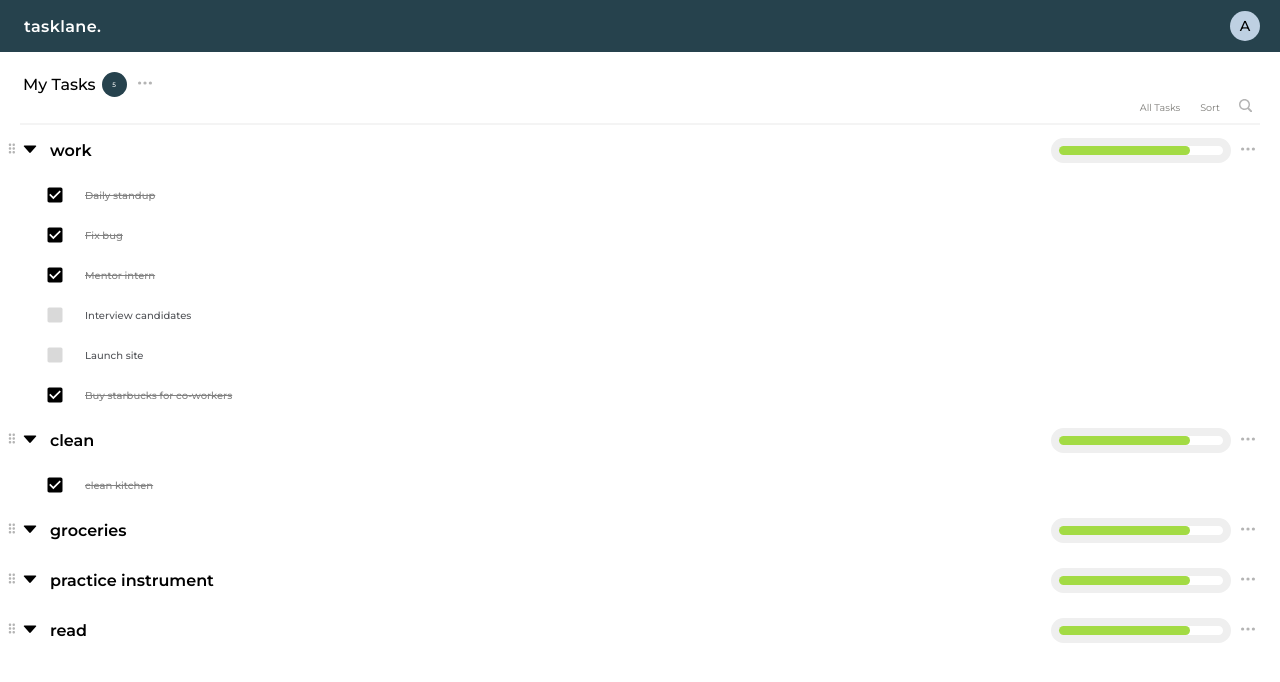
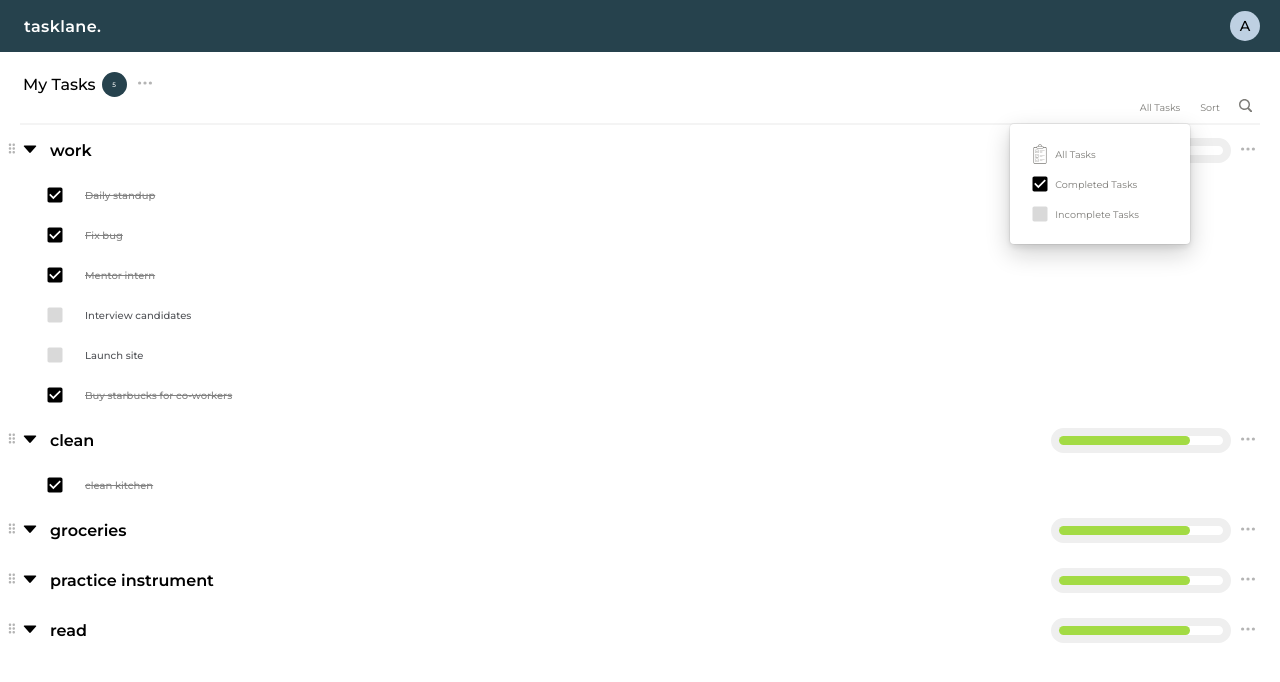
Before and after one commit to adam-ridhwan/CS602-project, a React (Create React App) app: page / in a window 1280 px wide. Both pictures are taken after a click on the button "All Tasks". Shown: the top 682 px of the page. Built offline with nearby package versions, Linux system fonts and the light colour scheme.

Commit message:
added all task buttons

```diff
--- a/src/Components/Home/Adjustments/AllTasksButton/AllTasksButton.jsx
+++ b/src/Components/Home/Adjustments/AllTasksButton/AllTasksButton.jsx
@@ -1,15 +1,115 @@
+import { useEffect, useRef, useState } from 'react';
 import './AllTasksButton.styles.css';
 
 const AllTasksButton = () => {
+  const [isTasksDrpdwnOpen, setIsTasksDrpdwnOpen] = useState(false);
+  const allTasksBtnRef = useRef();
+
+  // check to see if mouse is clicked outside of All Tasks button
+  useEffect(() => {
+    const allTasksBtnHandler = event => {
+      if (!allTasksBtnRef.current.contains(event.target)) {
+        setIsTasksDrpdwnOpen(false);
+      }
+    };
+    document.addEventListener('mousedown', allTasksBtnHandler);
+    return () => {
+      document.removeEventListener('mousedown', allTasksBtnHandler);
+    };
+  });
+
+  // open or close dropdown
+  useEffect(() => {
+    const allTaskDrpdwn = allTasksBtnRef.current;
+
+    isTasksDrpdwnOpen
+      ? allTaskDrpdwn.classList.add('active')
+      : allTaskDrpdwn.classList.remove('active');
+  }, [isTasksDrpdwnOpen]);
+
+  // ■■■■■■■■■■■■■■■■■■■■■■■■■■■■■■■■■■■■■■■■■■■■■■■■■■■■■■■■■■■■■■■■■■■■■■■■■■■
+
   return (
     <>
-      <div className='allTasks-container'>
-        <button className='allTasks-button'>
+      <div ref={allTasksBtnRef} className='allTasks-container'>
+        <button
+          className='allTasks-button'
+          onClick={() =>
+            setIsTasksDrpdwnOpen(isTasksDrpdwnOpen => !isTasksDrpdwnOpen)
+          }
+        >
           <p>All Tasks</p>
         </button>
+
+        <div className='allTasks-drpdwn-menu'>
+          <button>
+            <span>{clipboard}</span>
+            <p>All Tasks</p>
+          </button>
+
+          <button>
+            <span>{checkedBox}</span>
+            <p>Completed Tasks</p>
+          </button>
+
+          <button>
+            <span>{uncheckedBox}</span>
+            <p>Incomplete Tasks</p>
+          </button>
+        </div>
       </div>
     </>
   );
 };
 
 export default AllTasksButton;
+
+const checkedBox = (
+  <svg
+    xmlns='http://www.w3.org/2000/svg'
+    width='20px'
+    height='20px'
+    viewBox='0 0 512 512'
+  >
+    <path d='M405.333 64H106.667C83.198 64 64 83.198 64 106.667v298.666C64 428.802 83.198 448 106.667 448h298.666C428.802 448 448 428.802 448 405.333V106.667C448 83.198 428.802 64 405.333 64zm-192 298.667L106.667 256l29.864-29.864 76.802 76.802 162.136-162.136 29.864 29.865-192 192z' />
+  </svg>
+);
+
+const uncheckedBox = (
+  <svg
+    xmlns='http://www.w3.org/2000/svg'
+    width='20px'
+    height='20px'
+    viewBox='0 0 512 512'
+    style={{
+      fill: 'rgb(217,217,217)',
+    }}
+  >
+    <path d='M405.333 64H106.667C83.198 64 64 83.198 64 106.667v298.666C64 428.802 83.198 448 106.667 448h298.666C428.802 448 448 428.802 448 405.333V106.667C448 83.198 428.802 64 405.333 64z' />
+  </svg>
+);
+
+const clipboard = (
+  <svg
+    xmlns='http://www.w3.org/2000/svg'
+    enableBackground='new 0 0 66 66'
+    viewBox='0 0 66 66'
+    width='20px'
+    height='20px'
+    fill='rgba(55, 53, 47, 0.65)'
+  >
+    <path
+      d='M15.4053,65h35.1895c2.2461,0,4.0742-1.8276,4.0742-4.0742V14.102c0-2.2466-1.8281-4.0747-4.0742-4.0747h-5.8722
+		c-0.0731-1.6188-1.402-2.9165-3.0389-2.9165h-2.6962C39.0568,3.7029,36.2997,1,33,1c-3.3051,0-6.0567,2.7086-5.9874,6.1108h-2.6962
+		c-1.6369,0-2.9659,1.2977-3.0389,2.9165h-5.8722c-2.2461,0-4.0742,1.8281-4.0742,4.0747v46.8237
+		C11.3311,63.1724,13.1592,65,15.4053,65z M33,3c2.2169,0,4.0501,1.8231,3.9922,4.1108h-7.9844C28.9499,4.8231,30.7832,3,33,3z
+		 M23.2637,10.1636c0-0.5806,0.4727-1.0527,1.0527-1.0527c3.8587,0,13.1493,0,17.3672,0c0.5801,0,1.0527,0.4722,1.0527,1.0527
+		v1.7217c0,0.5806-0.4727,1.0527-1.0527,1.0527H24.3164c-0.5801,0-1.0527-0.4722-1.0527-1.0527V10.1636z M13.3311,14.102
+		c0-1.144,0.9307-2.0747,2.0742-2.0747h5.8727c0.076,1.616,1.4034,2.9106,3.0384,2.9106h17.3672
+		c1.6349,0,2.9624-1.2946,3.0384-2.9106h5.8727c1.1436,0,2.0742,0.9307,2.0742,2.0747v46.8237c0,1.1436-0.9307,2.0742-2.0742,2.0742
+		H15.4053c-1.1436,0-2.0742-0.9307-2.0742-2.0742V14.102z'
+    />
+    <path d='M18.0068 29.5478h9.4307c.2764 0 .5-.2236.5-.5v-9.4312c0-.2764-.2236-.5-.5-.5h-9.4307c-.2764 0-.5.2236-.5.5v9.4312C17.5068 29.3242 17.7305 29.5478 18.0068 29.5478zM18.5068 20.1167h8.4307v8.4312h-8.4307V20.1167zM32.7607 22.6777h15.2324c.2764 0 .5-.2236.5-.5s-.2236-.5-.5-.5H32.7607c-.2764 0-.5.2236-.5.5S32.4844 22.6777 32.7607 22.6777zM32.7607 26.9868h7.665c.2764 0 .5-.2236.5-.5s-.2236-.5-.5-.5h-7.665c-.2764 0-.5.2236-.5.5S32.4844 26.9868 32.7607 26.9868zM18.0068 44.1846h9.4307c.2764 0 .5-.2236.5-.5v-9.4312c0-.2764-.2236-.5-.5-.5h-9.4307c-.2764 0-.5.2236-.5.5v9.4312C17.5068 43.9609 17.7305 44.1846 18.0068 44.1846zM18.5068 34.7534h8.4307v8.4312h-8.4307V34.7534zM32.7607 37.3144h15.2324c.2764 0 .5-.2236.5-.5s-.2236-.5-.5-.5H32.7607c-.2764 0-.5.2236-.5.5S32.4844 37.3144 32.7607 37.3144zM32.7607 41.6235h7.665c.2764 0 .5-.2236.5-.5s-.2236-.5-.5-.5h-7.665c-.2764 0-.5.2236-.5.5S32.4844 41.6235 32.7607 41.6235zM18.0068 58.8242h9.4307c.2764 0 .5-.2236.5-.5v-9.4312c0-.2764-.2236-.5-.5-.5h-9.4307c-.2764 0-.5.2236-.5.5v9.4312C17.5068 58.6006 17.7305 58.8242 18.0068 58.8242zM18.5068 49.3931h8.4307v8.4312h-8.4307V49.3931zM32.7607 51.9546h15.2324c.2764 0 .5-.2236.5-.5s-.2236-.5-.5-.5H32.7607c-.2764 0-.5.2236-.5.5S32.4844 51.9546 32.7607 51.9546zM32.7607 56.2632h7.665c.2764 0 .5-.2236.5-.5s-.2236-.5-.5-.5h-7.665c-.2764 0-.5.2236-.5.5S32.4844 56.2632 32.7607 56.2632z' />
+    <path d='M24.4941 51.8232l-2.5098 2.5103-1.0342-1.0337c-.1953-.1953-.5117-.1953-.707 0s-.1953.5117 0 .707l1.3877 1.3872c.0977.0977.2256.1465.3535.1465s.2559-.0488.3535-.1465l2.8633-2.8638c.1953-.1953.1953-.5117 0-.707S24.6895 51.6279 24.4941 51.8232zM24.4941 37.1836l-2.5098 2.5103-1.0342-1.0342c-.1953-.1953-.5117-.1953-.707 0s-.1953.5117 0 .707l1.3877 1.3877c.0938.0938.2207.1465.3535.1465s.2598-.0527.3535-.1465l2.8633-2.8638c.1953-.1953.1953-.5117 0-.707S24.6895 36.9883 24.4941 37.1836zM24.667 22.3872c-.1953-.1953-.5117-.1953-.707 0l-1.2378 1.2378-1.2378-1.2378c-.1953-.1953-.5117-.1953-.707 0s-.1953.5117 0 .707l1.2378 1.2378-1.2378 1.2378c-.1953.1953-.1953.5117 0 .707.0977.0977.2256.1465.3535.1465s.2559-.0488.3535-.1465l1.2378-1.2378 1.2378 1.2378c.0977.0977.2256.1465.3535.1465s.2559-.0488.3535-.1465c.1953-.1953.1953-.5117 0-.707l-1.2378-1.2378 1.2378-1.2378C24.8623 22.8989 24.8623 22.5825 24.667 22.3872z' />
+  </svg>
+);
--- a/src/Components/Home/Adjustments/AllTasksButton/AllTasksButton.styles.css
+++ b/src/Components/Home/Adjustments/AllTasksButton/AllTasksButton.styles.css
@@ -1,5 +1,4 @@
-.allTasks-container-container {
-  /* outline: 1px solid green; */
+.allTasks-container {
   display: flex;
   justify-content: center;
   align-items: center;
@@ -25,3 +24,59 @@
   background: rgba(55, 53, 47, 0.08);
   border-radius: 3px;
 }
+
+.allTasks-drpdwn-menu {
+  position: absolute;
+  z-index: 2;
+  display: flex;
+  flex-direction: column;
+  align-items: center;
+  justify-content: center;
+  width: 180px;
+  pointer-events: none;
+  top: calc(100% + 2px);
+  right: 0px;
+  background-color: white;
+  padding: 15px;
+  border-radius: 4px;
+  border: none;
+  box-shadow: rgb(15 15 15 / 5%) 0px 0px 0px 1px,
+    rgb(15 15 15 / 10%) 0px 3px 6px, rgb(15 15 15 / 20%) 0px 9px 24px;
+  opacity: 0;
+  transform: translate3d(0, -10px, 0);
+  transition: opacity 150ms ease-in,
+    transform 150ms cubic-bezier(0.42, -0.02, 1, 1);
+}
+
+.allTasks-container.active > .allTasks-button + .allTasks-drpdwn-menu {
+  opacity: 1;
+  transform: translate3d(0, 0, 0);
+  pointer-events: auto;
+}
+
+.allTasks-drpdwn-menu button {
+  display: flex;
+  align-items: center;
+  height: 30px;
+  border: none;
+  background: none;
+  cursor: pointer;
+  width: 150px;
+}
+
+.allTasks-drpdwn-menu span {
+  margin-left: 5px;
+  display: flex;
+  align-items: center;
+}
+
+.allTasks-drpdwn-menu button:hover {
+  transition: background-color 150ms ease-in-out 0s;
+  cursor: pointer;
+  background: rgba(55, 53, 47, 0.08);
+  border-radius: 3px;
+}
+
+.allTasks-drpdwn-menu p {
+  margin: 5px;
+}
--- a/src/Components/Home/Adjustments/SearchButton/SearchButton.jsx
+++ b/src/Components/Home/Adjustments/SearchButton/SearchButton.jsx
@@ -70,7 +70,7 @@ const searchIcon = (
     style={{
       width: '13px',
       height: '13px',
-      fill: 'rgba(106,106,106,0.5)',
+      fill: 'rgba(55, 53, 47, 0.65)',
     }}
   >
     <path d='M0 6.35938C0 9.86719 2.85156 12.7188 6.35938 12.7188C7.66406 12.7188 8.85938 12.3203 9.85938 11.6406L13.4531 15.2344C13.6719 15.4609 13.9766 15.5625 14.2812 15.5625C14.9453 15.5625 15.4219 15.0625 15.4219 14.4141C15.4219 14.1016 15.3125 13.8125 15.1016 13.5938L11.5312 10.0156C12.2734 8.99219 12.7188 7.72656 12.7188 6.35938C12.7188 2.85156 9.86719 0 6.35938 0C2.85156 0 0 2.85156 0 6.35938ZM1.65625 6.35938C1.65625 3.76562 3.75781 1.65625 6.35938 1.65625C8.95312 1.65625 11.0625 3.76562 11.0625 6.35938C11.0625 8.95312 8.95312 11.0625 6.35938 11.0625C3.75781 11.0625 1.65625 8.95312 1.65625 6.35938Z'></path>
--- a/src/Components/Home/Adjustments/SortButton/SortButton.jsx
+++ b/src/Components/Home/Adjustments/SortButton/SortButton.jsx
@@ -1,12 +1,8 @@
-import { useEffect, useReducer, useRef, useState } from 'react';
+import { useEffect, useRef, useState } from 'react';
 import './SortButton.styles.css';
 
 const SortButton = () => {
   const [isSortDrpdwnOpen, setIsSortDrpdwnOpen] = useState(false);
-  const [isAscendingHovered, setIsAscendingHOvered] = useState(false);
-  const [isDescendingHovered, setIsDescendingHOvered] = useState(false);
-  const [isRemoveHovered, setIsRemoveHOvered] = useState(false);
-  const [chosenSortSelection, setIsChosenSortSelection] = useState();
   const sortBtnRef = useRef();
 
   // check to see if mouse is clicked outside of sort button
--- a/src/Components/Home/Adjustments/SortButton/SortButton.styles.css
+++ b/src/Components/Home/Adjustments/SortButton/SortButton.styles.css
@@ -1,5 +1,4 @@
 .sort-container {
-  /* outline: 1px solid green; */
   display: flex;
   justify-content: center;
   align-items: center;
@@ -27,9 +26,13 @@
 }
 
 .dropdown-menu {
+  position: absolute;
   z-index: 2;
+  display: flex;
+  flex-direction: column;
+  align-items: center;
+  justify-content: center;
   width: 150px;
-  position: absolute;
   pointer-events: none;
   top: calc(100% + 2px);
   right: 0px;
@@ -52,7 +55,6 @@
 }
 
 .dropdown-menu button {
-  /* outline: 1px solid orange; */
   display: flex;
   align-items: center;
   height: 30px;
```
Also changed, not shown: src/Components/Home/Adjustments/Adjustments.styles.css (+0 -18 lines).
